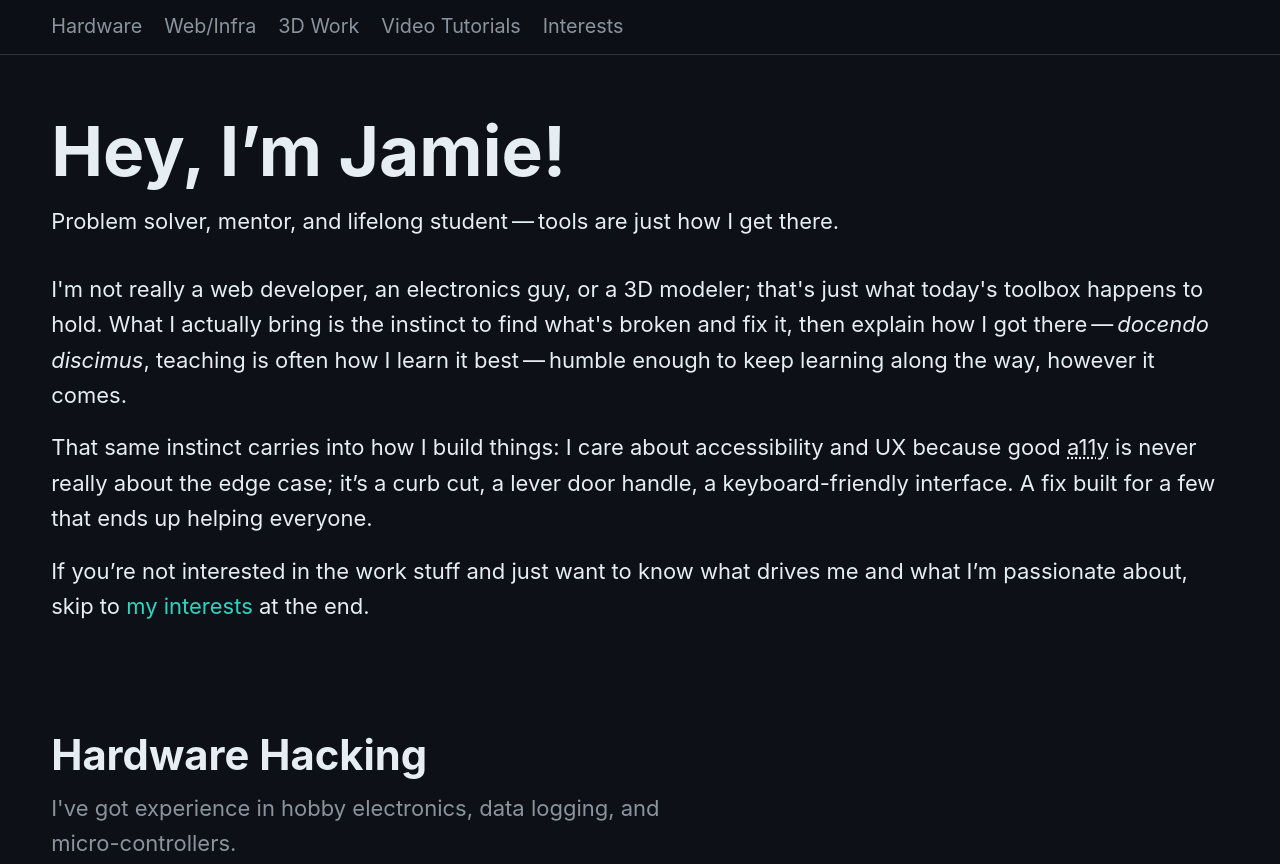
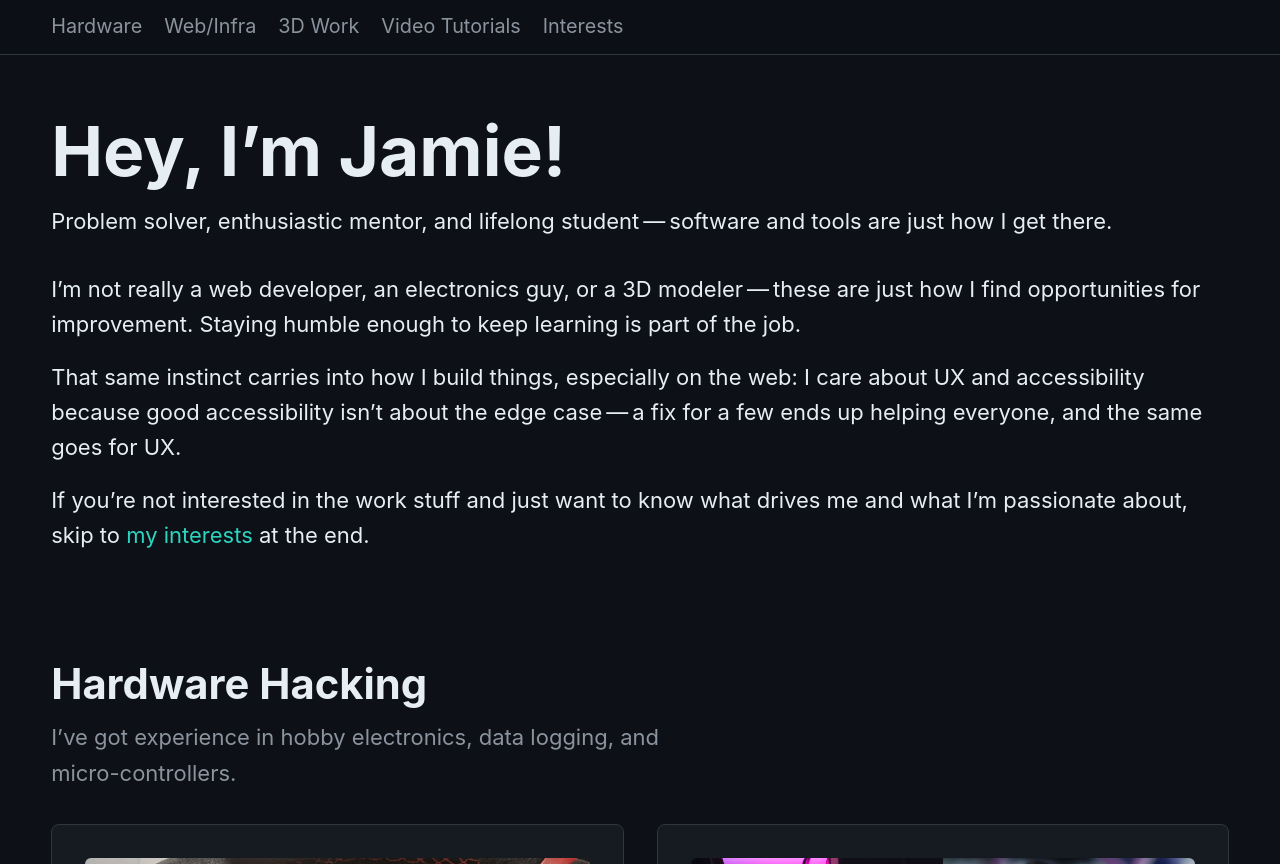
Before and after one commit to jamiehs/jamie3d-static, a website built with Vite: page index.html in a window 1280 px wide. Shown: the top 864 px of the page. Built offline with nearby package versions, Linux system fonts and the light colour scheme.

Commit message:
Massages copy

```diff
--- a/index.html
+++ b/index.html
@@ -31,13 +31,13 @@
         <div class="container">
           <h1>Hey, I’m Jamie!</h1>
           <p class="tagline">
-            Problem solver, mentor, and lifelong student&thinsp;—&thinsp;tools are just how I get there.
+            Problem solver, enthusiastic mentor, and lifelong student&thinsp;—&thinsp;software and tools are just how I get there.
           </p>
           <p>
-            I'm not really a web developer, an electronics guy, or a 3D modeler; that's just what today's toolbox happens to hold. What I actually bring is the instinct to find what's broken and fix it, then explain how I got there&thinsp;—&thinsp;<i lang="la">docendo discimus</i>, teaching is often how I learn it best&thinsp;—&thinsp;humble enough to keep learning along the way, however it comes.
+            I’m not really a web developer, an electronics guy, or a 3D modeler&thinsp;—&thinsp;these are just how I find opportunities for improvement. Staying humble enough to keep learning is part of the job.
           </p>
           <p>
-            That same instinct carries into how I build things: I care about accessibility and UX because good <abbr title="accessibility">a11y</abbr> is never really about the edge case; it’s a curb cut, a lever door handle, a keyboard-friendly interface. A fix built for a few that ends up helping everyone.
+            That same instinct carries into how I build things, especially on the web: I care about UX and accessibility because good accessibility isn’t about the edge case&thinsp;—&thinsp;a fix for a few ends up helping everyone, and the same goes for UX.
           </p>
           <p>
             If you’re not interested in the work stuff and just want to know what drives me and what I’m passionate about, skip to <a href="#interests">my interests</a> at the end.
@@ -49,7 +49,7 @@
         <div class="container">
           <h2>Hardware Hacking</h2>
             <p class="section-intro">
-              I've got experience in hobby electronics, data logging, and micro-controllers.
+              I’ve got experience in hobby electronics, data logging, and micro-controllers.
             </p>
           <div class="card-grid">
             <article class="card">
@@ -239,7 +239,7 @@
             </div>
 
             <div class="interest-item">
-              <img class="interest-item__thumb" src="/photos/interests/bicycle-repair.jpg" alt="Kid's bike partially disassembled on a driveway for repair, with crank, pedals, and tools laid out" loading="lazy" />
+              <img class="interest-item__thumb" src="/photos/interests/bicycle-repair.jpg" alt="Kid’s bike partially disassembled on a driveway for repair, with crank, pedals, and tools laid out" loading="lazy" />
               <div class="interest-item__content">
                 <h3>Bicycle Repair</h3>
                 <p>Give me a busted old kid bike or a modern high-tech mountain bike and I’ll dive right into diagnosis and repair. I’ve done it since I was a kid and have laced wheels, packed bearings, tuned brakes, bled brakes&hellip; all of it. I fell in love with the hands-on nature of bike repair early on. I also worked at a bike shop when I was a teen.</p>
```
